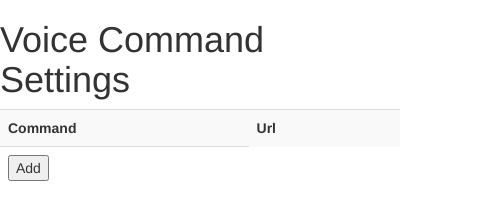
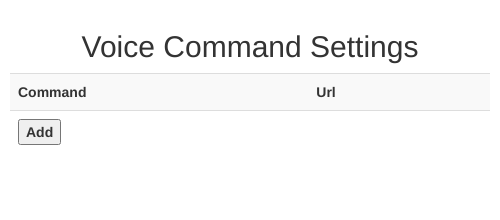
Before and after one commit to kacasey8/jarvis, a browser extension: page popup.html in a window 400 px wide. Shown: the whole page, 500 px wide, since content can reach past the window. Drawn offline with nearby package versions, Linux system fonts and the light colour scheme.

Commit message:
ui changes

```diff
--- a/popup.html
+++ b/popup.html
@@ -4,9 +4,18 @@
 	<meta charset="utf-8">
     <!-- Latest compiled and minified CSS -->
 	<link rel="stylesheet" href="https://maxcdn.bootstrapcdn.com/bootstrap/3.3.2/css/bootstrap.min.css">
+	<style>
+		body {
+			width: 500px;
+			padding: 10px;
+		}
+		h2 {
+			text-align: center;
+		}
+	</style>
 </head>
 <body>
-    <h1>Voice Command Settings</h1>
+    <h2>Voice Command Settings</h1>
     <form>
 	    <table class="table table-striped" id="settingsTable">
 	   		<tr>
@@ -15,7 +24,9 @@
 			    <th></td>
 			</tr>
 			<tfoot>
-				<td><button type="button" class="add">Add</button></td>
+				<tr>
+					<th colspan="3"><button type="button" class="add">Add</button></th>
+				</tr>
 			</tfoot>
 	    </table>
 
```
